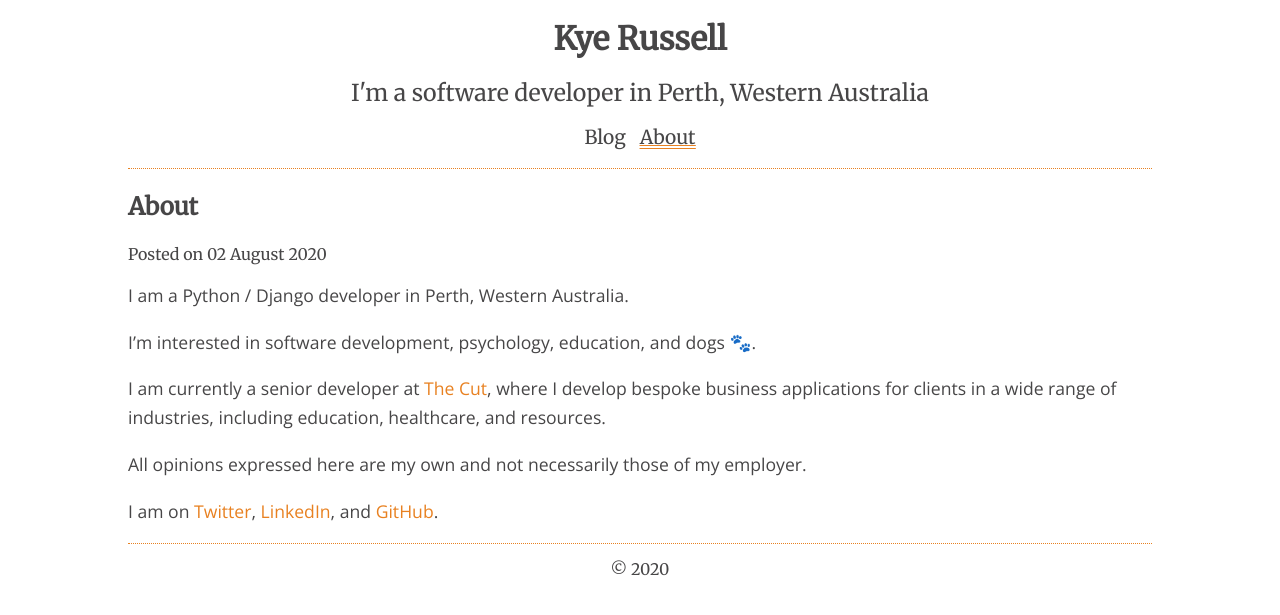
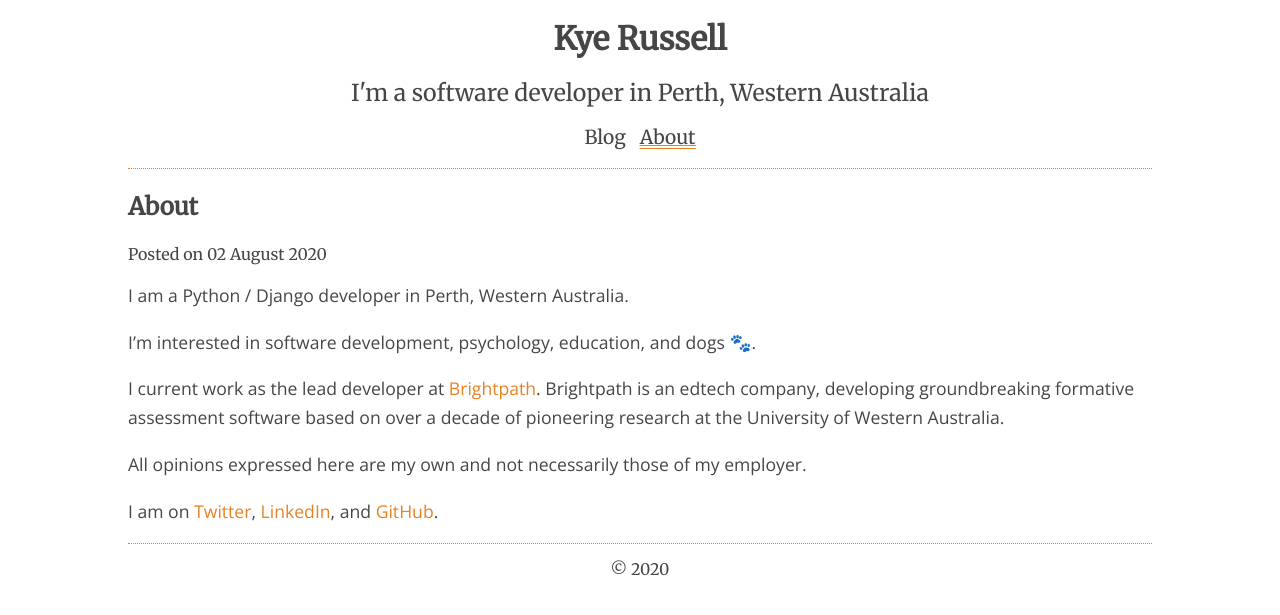
Before and after one commit to KyeRussell/www.kye.id.au, a Jekyll site: the page built from about.markdown, in a window 1280 px wide. Shown: the top 615 px of the page. Built offline with Jekyll 4.4.1, drawn with Linux system fonts in a browser that asks for light colours.

Commit message:
Updated About

```diff
--- a/about.markdown
+++ b/about.markdown
@@ -8,7 +8,7 @@ I am a Python / Django developer in Perth, Western Australia.
 
 I'm interested in software development, psychology, education, and <span class="content__dogs">dogs</span>.
 
-I am currently a senior developer at [The Cut](https://www.thecut.net.au), where I develop bespoke business applications for clients in a wide range of industries, including education, healthcare, and resources.
+I current work as the lead developer at [Brightpath](https://www.brightpath.com.au). Brightpath is an edtech company, developing groundbreaking formative assessment software based on over a decade of pioneering research at the University of Western Australia.
 
 All opinions expressed here are my own and not necessarily those of my employer.
 
```
